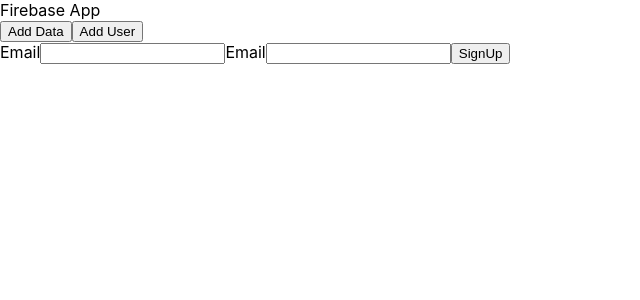
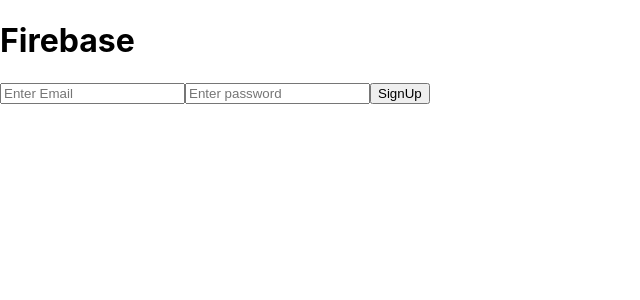
Before and after one commit to salman170/testing, a React (Create React App) app: page / in a window 1280 px wide. Shown: the top 300 px of the page, without its empty margins (0-640 px from the left). Built offline with nearby package versions, Linux system fonts and the light colour scheme.

Commit message:
firebase contex api

```diff
--- a/src/App.js
+++ b/src/App.js
@@ -1,36 +1,37 @@
-import { getDatabase, ref, set } from "firebase/database";
-import { getAuth, createUserWithEmailAndPassword } from "firebase/auth";
+import { useState } from 'react';
 
-import { app } from "./firebase";
-import { SingupPage } from "./SingupPage";
-// Initialize Realtime Database and get a reference to the service
-const database = getDatabase(app);
-const auth = getAuth(app);
+import { useFirebase } from './context/Firebase';
 
-function App() {
-  //Authentication
-  const signUp = () => {
-    createUserWithEmailAndPassword(auth, "salman@gmail.com", "pass@123").then(
-      (value) => console.log(value)
-    );
-  };
+const App = () => {
+  const Firebase = useFirebase();
+  const [email, setEmail] = useState('');
+  const [password, setPassword] = useState('');
 
-  //Realtime Data function
-  const putData = () => {
-    set(ref(database, "users/Imran"), {
-      username: "Imran",
-      email: "email@gmail.com",
-      id: 2,
-    });
-  };
   return (
-    <div className="App">
-      <header className="App-header">Firebase App</header>
-      <button onClick={putData}>Add Data</button>
-      <button onClick={signUp}>Add User</button>
-      <SingupPage />
+    <div>
+      <h1>Firebase</h1>
+      <input
+        onChange={(e) => setEmail(e.target.value)}
+        value={email}
+        type='email'
+        placeholder='Enter Email'
+      />
+      <input
+        onChange={(e) => setPassword(e.target.value)}
+        value={password}
+        type='password'
+        placeholder='Enter password'
+      />
+      <button
+        onClick={() => {
+          Firebase.signupUserWithEmailAndPassword(email, password);
+          Firebase.putData('users/' + 'saif', { email, password });
+        }}
+      >
+        SignUp
+      </button>
     </div>
   );
-}
+};
 
 export default App;
--- a/src/SingupPage.jsx
+++ /dev/null
@@ -1,42 +0,0 @@
-import React, { useState } from "react";
-import { getAuth, createUserWithEmailAndPassword } from "firebase/auth";
-import { app } from "./firebase";
-
-export const SingupPage = () => {
-  const [email, setEmail] = useState("");
-  const [pass, setPass] = useState("");
-
-  const auth = getAuth(app);
-  const createUser = () => {
-    createUserWithEmailAndPassword(auth, email, pass)
-      .then((val) => console.log(val))
-      .catch((error) => {
-        console.log(error.message)
-        // const errorCode = error.code;
-        // const errorMessage = error.message;
-        // ..
-      });
-  };
-
-  return (
-    <div>
-      <label htmlFor="email">Email</label>
-      <input
-        value={email}
-        onChange={(e) => setEmail(e.target.value)}
-        type="email"
-        name="email"
-        required
-      />
-      <label htmlFor="Password">Email</label>
-      <input
-        value={pass}
-        onChange={(e) => setPass(e.target.value)}
-        type="password"
-        name="Password"
-        required
-      />
-      <button onClick={createUser}>SignUp</button>
-    </div>
-  );
-};
--- /dev/null
+++ b/src/context/Firebase.jsx
@@ -0,0 +1,49 @@
+import { createContext, useContext } from 'react';
+// Import the functions you need from the SDKs you need
+import { initializeApp } from 'firebase/app';
+// TODO: Add SDKs for Firebase products that you want to use
+// https://firebase.google.com/docs/web/setup#available-libraries
+
+import { createUserWithEmailAndPassword, getAuth } from 'firebase/auth';
+import { getDatabase, set, ref } from 'firebase/database';
+
+// Your web app's Firebase configuration
+const firebaseConfig = {
+  apiKey: 'AIzaSyBYoiEEzvjzwAbM3AZ3wqQHJzZ2FR482co',
+  authDomain: 'testing-c5f95.firebaseapp.com',
+  projectId: 'testing-c5f95',
+  storageBucket: 'testing-c5f95.appspot.com',
+  messagingSenderId: '403902777287',
+  appId: '1:403902777287:web:67eae474144631e8fabbe2',
+  databaseURL: 'https://testing-c5f95-default-rtdb.firebaseio.com',
+};
+
+// Initialize Firebase
+export const FirebaseApp = initializeApp(firebaseConfig);
+
+const FirebaseAuth = getAuth(FirebaseApp);
+
+//creating context
+const FirebaseContext = createContext(null);
+
+//custom hook for returning usecontext
+export const useFirebase = () => useContext(FirebaseContext);
+
+const database = getDatabase(FirebaseApp);
+
+//creating Provider
+export const FirebaseProvider = (props) => {
+  const signupUserWithEmailAndPassword = (email, password) => {
+    return createUserWithEmailAndPassword(FirebaseAuth, email, password);
+  };
+
+  const putData = (key, data) => set(ref(database, key), data);
+
+  return (
+    <FirebaseContext.Provider
+      value={{ signupUserWithEmailAndPassword, putData, useFirebase }}
+    >
+      {props.children}
+    </FirebaseContext.Provider>
+  );
+};
--- a/src/firebase.js
+++ /dev/null
@@ -1,18 +0,0 @@
-// Import the functions you need from the SDKs you need
-import { initializeApp } from "firebase/app";
-// TODO: Add SDKs for Firebase products that you want to use
-// https://firebase.google.com/docs/web/setup#available-libraries
-
-// Your web app's Firebase configuration
-const firebaseConfig = {
-  apiKey: "AIzaSyBYoiEEzvjzwAbM3AZ3wqQHJzZ2FR482co",
-  authDomain: "testing-c5f95.firebaseapp.com",
-  projectId: "testing-c5f95",
-  storageBucket: "testing-c5f95.appspot.com",
-  messagingSenderId: "403902777287",
-  appId: "1:403902777287:web:67eae474144631e8fabbe2",
-  databaseURL: 'https://testing-c5f95-default-rtdb.firebaseio.com'
-};
-
-// Initialize Firebase
-export const app = initializeApp(firebaseConfig);
--- a/src/index.js
+++ b/src/index.js
@@ -3,11 +3,14 @@
 import './index.css';
 import App from './App';
 import reportWebVitals from './reportWebVitals';
+import { FirebaseProvider } from './context/Firebase';
 
 const root = ReactDOM.createRoot(document.getElementById('root'));
 root.render(
   <React.StrictMode>
-    <App />
+    <FirebaseProvider>
+      <App />
+    </FirebaseProvider>
   </React.StrictMode>
 );
 
```
